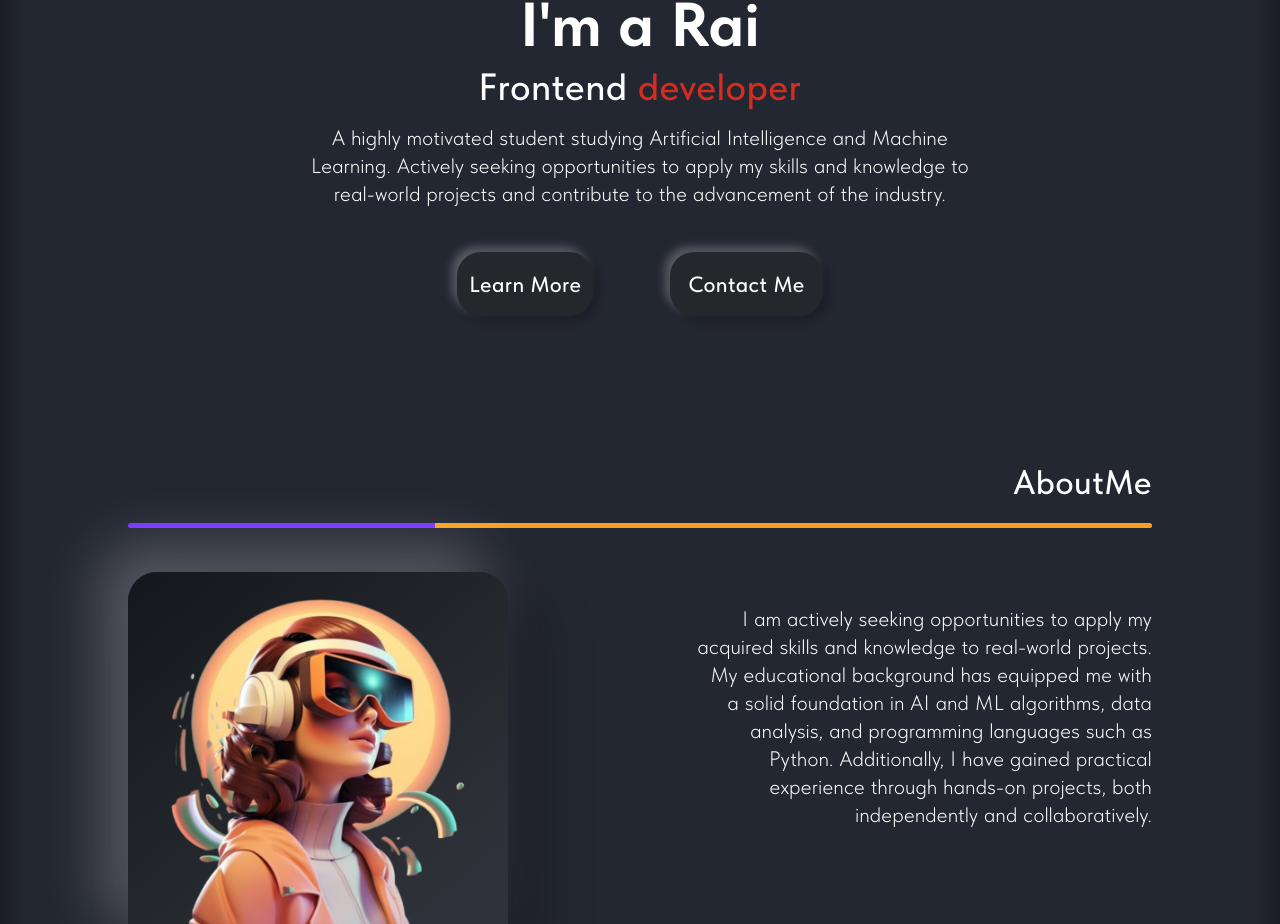
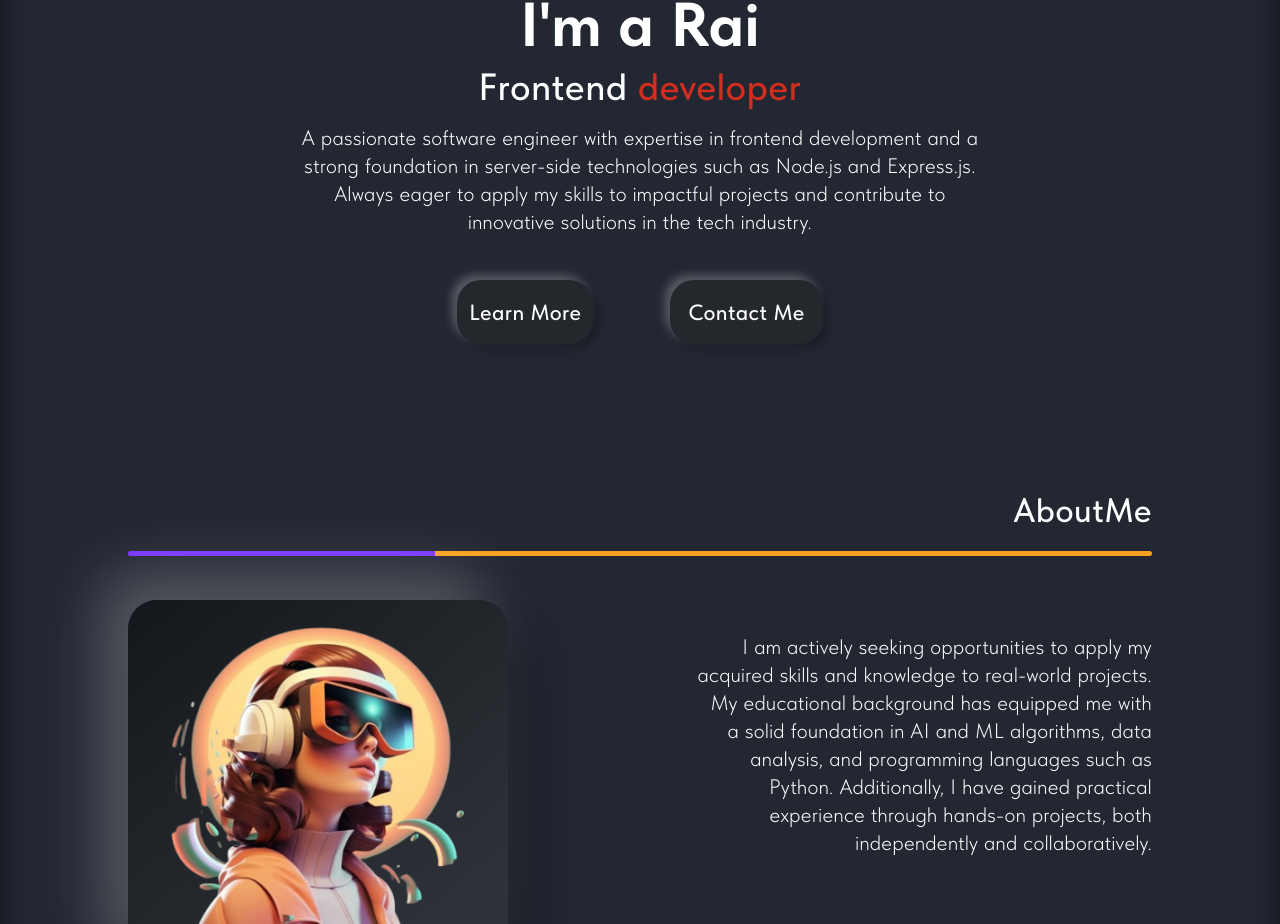
Before and after one commit to zh33nbekov/my-portfolio, a Next.js app: page / in a window 1280 px wide. Shown: the part 798-1722 px from the top of the page. Built offline with nearby package versions, Linux system fonts and the light colour scheme.

Commit message:
feature/skills process...

```diff
--- a/src/modules/greeting/components/greeting/Greeting.tsx
+++ b/src/modules/greeting/components/greeting/Greeting.tsx
@@ -14,9 +14,10 @@ export const Greeting = () => (
 			Frontend <span>developer</span>
 		</h4>
 		<p className={styles.greeting__description}>
-			A highly motivated student studying Artificial Intelligence and Machine Learning. Actively
-			seeking opportunities to apply my skills and knowledge to real-world projects and
-			contribute to the advancement of the industry.
+			A passionate software engineer with expertise in frontend development and a strong
+			foundation in server-side technologies such as Node.js and Express.js. Always eager to
+			apply my skills to impactful projects and contribute to innovative solutions in the tech
+			industry.
 		</p>
 		<div className={styles.greeting__buttons} style={{ display: 'flex' }}>
 			<Button type='link' href=''>
```
